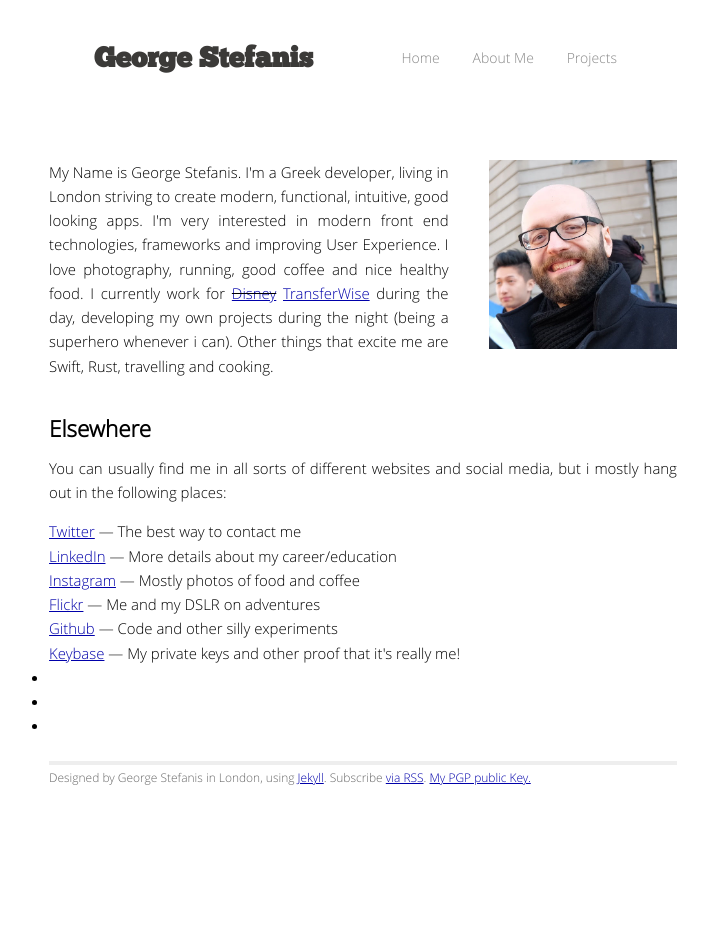
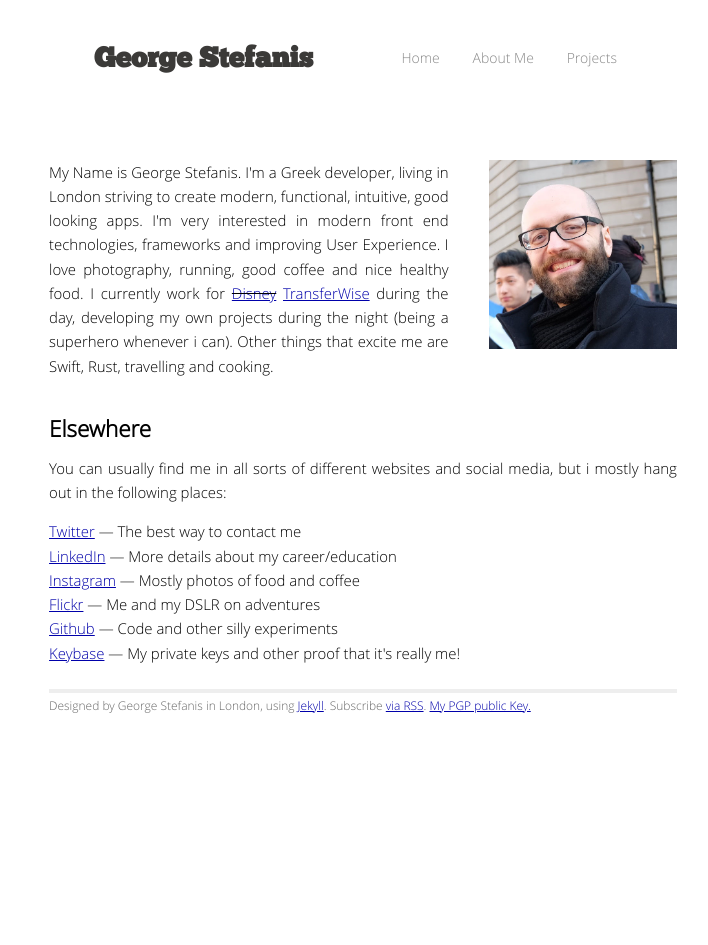
Before and after one commit to skywritergr/georgestefanis.com, a Jekyll site: the page built from about/index.html, in a window 1280 px wide. Shown: the whole page, without its empty margins (277-985 px from the left). Built offline with Jekyll 4.4.1, drawn with Linux system fonts in a browser that asks for light colours; Markdown is read by kramdown in place of the engine named in the settings.

Commit message:
removing some unused markup

```diff
--- a/about/index.html
+++ b/about/index.html
@@ -20,10 +20,3 @@ title: George Stefanis | About
   	<li><a href="https://keybase.io/stefanisg">Keybase</a> &mdash; My private keys and other proof that it's really me!</li>
   </ul>
 </div>
-<div class="">
-  <ul>
-    <li></li>
-    <li></li>
-    <li></li>
-  </ul>
-</div>
```
